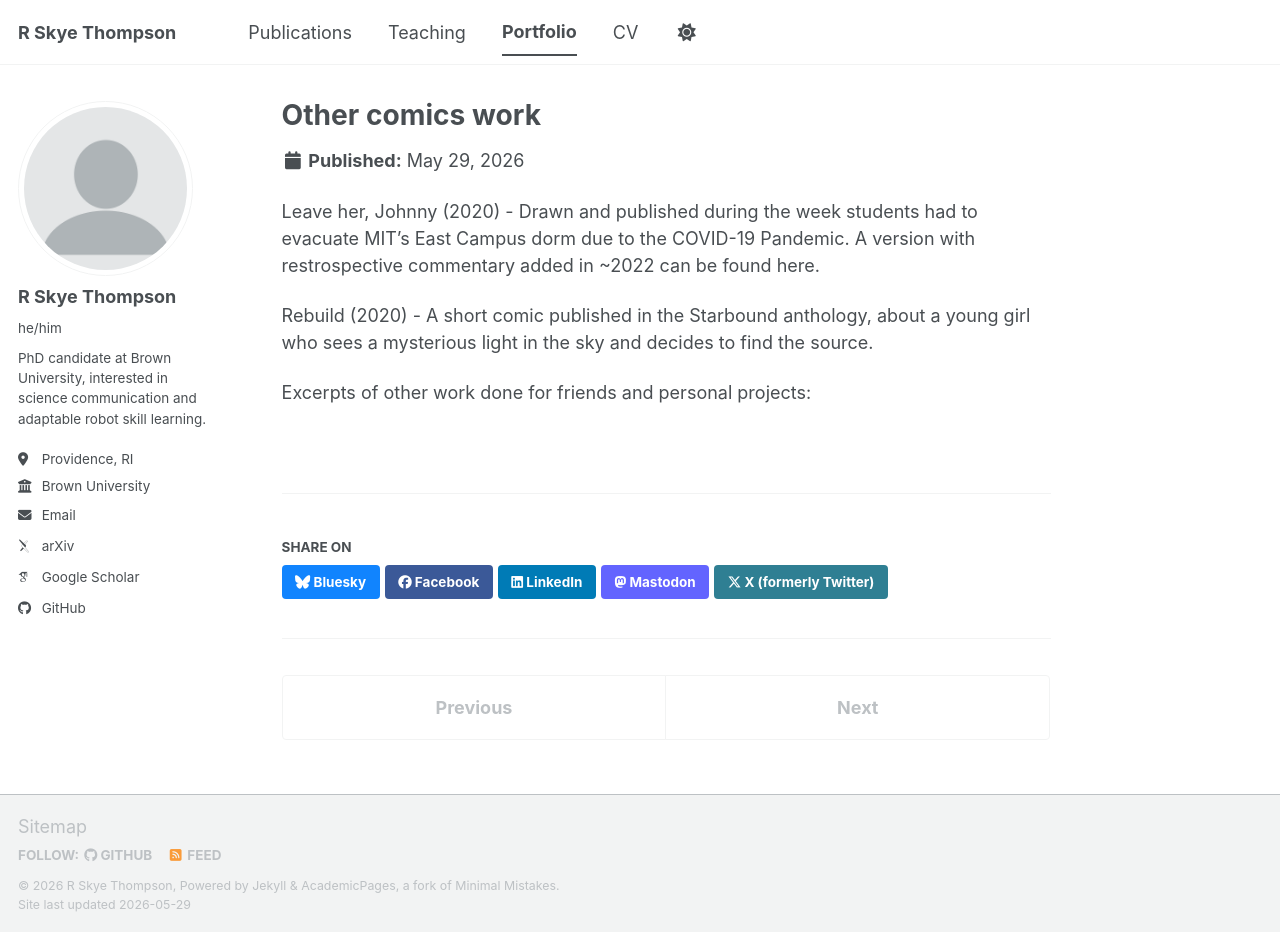
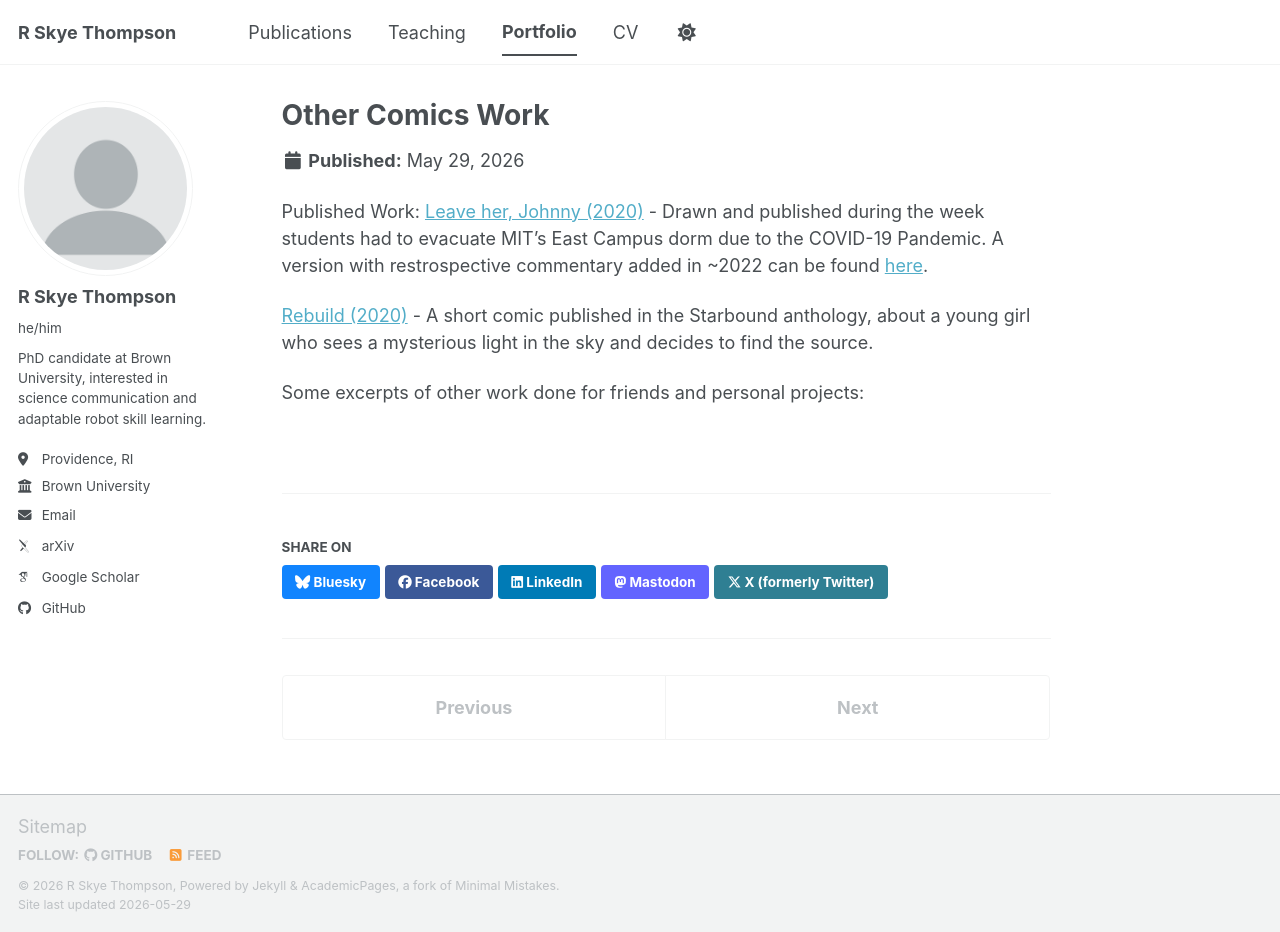
Before and after one commit to rthomp17/rthomp17.github.io, a Jekyll site: the page built from _portfolio/other_comics.md, in a window 1280 px wide and 932 px high. Built offline with Jekyll 4.4.1, drawn with Linux system fonts in a browser that asks for light colours; some web fonts are replaced; a script bundle is joined from its source files by our own code; library files that are not in the unit come from our copies.

Commit message:
Update other_comics.md

```diff
--- a/_portfolio/other_comics.md
+++ b/_portfolio/other_comics.md
@@ -1,13 +1,13 @@
 ---
-title: "Other comics work"
-excerpt: "A sampling of other comics work I've done, mostly sci-fi or autobiographical.  1<br/><img src='/images/500x300.png'>"
+title: "Other Comics Work"
+excerpt: "A sampling of other comics work I've done, mostly sci-fi or autobiographical.<img src='/images/header_alien.png'>"
 collection: portfolio
 ---
 
-Leave her, Johnny (2020) - Drawn and published during the week students had to evacuate MIT's East Campus dorm due to the COVID-19 Pandemic. A version with restrospective commentary added in ~2022 can be found here.
+Published Work:
+[Leave her, Johnny (2020)](https://thetech.com/2020/04/15/leave-her-johnny) - Drawn and published during the week students had to evacuate MIT's East Campus dorm due to the COVID-19 Pandemic. A version with restrospective commentary added in ~2022 can be found [here](https://rthomp17.github.io/_pages/leave_her_johnny_captions.pdf).
 
-Rebuild (2020) - A short comic published in the Starbound anthology, about a young girl who sees a mysterious light in the sky and decides to find the source.
+[Rebuild (2020)](https://www.kickstarter.com/projects/bostoncomics/starbound-a-space-science-fiction-comics-anthology) - A short comic published in the Starbound anthology, about a young girl who sees a mysterious light in the sky and decides to find the source.
 
 
-
-Excerpts of other work done for friends and personal projects:
+Some excerpts of other work done for friends and personal projects:
```
